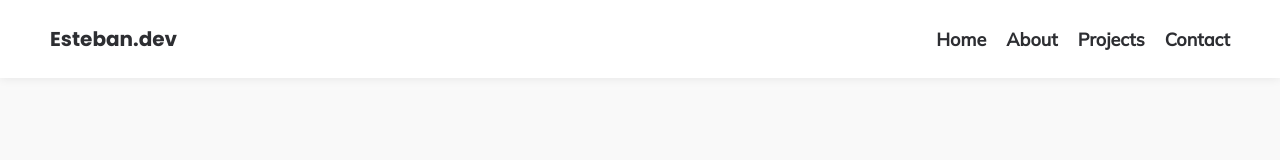
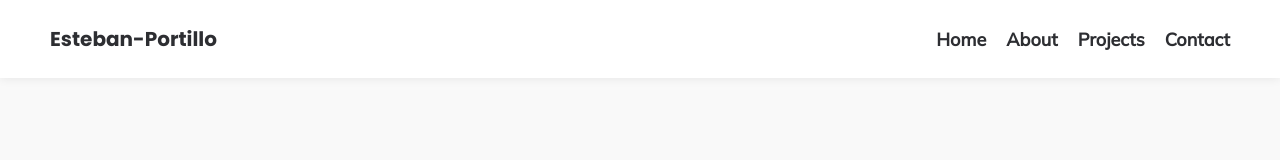
Before and after one commit to ESteban-07/ESteban-07.github.io, a React (Vite) app: page / in a window 1280 px wide. Shown: the top 160 px of the page. Built offline with nearby package versions, Linux system fonts and the light colour scheme.

Commit message:
Update logo

```diff
--- a/src/components/Navbar/Navbar.jsx
+++ b/src/components/Navbar/Navbar.jsx
@@ -88,7 +88,7 @@ function Navbar() {
 
   return (
     <nav className={styles.fixedNav}>
-      <h3 className={styles.logo}>Esteban.dev</h3>
+      <h3 className={styles.logo}>Esteban-Portillo</h3>
       <ul className={styles.linksContainer} ref={linksRef}>
         <li className={styles.closeMenuContainer}>
           <CloseMenuIcon
```
